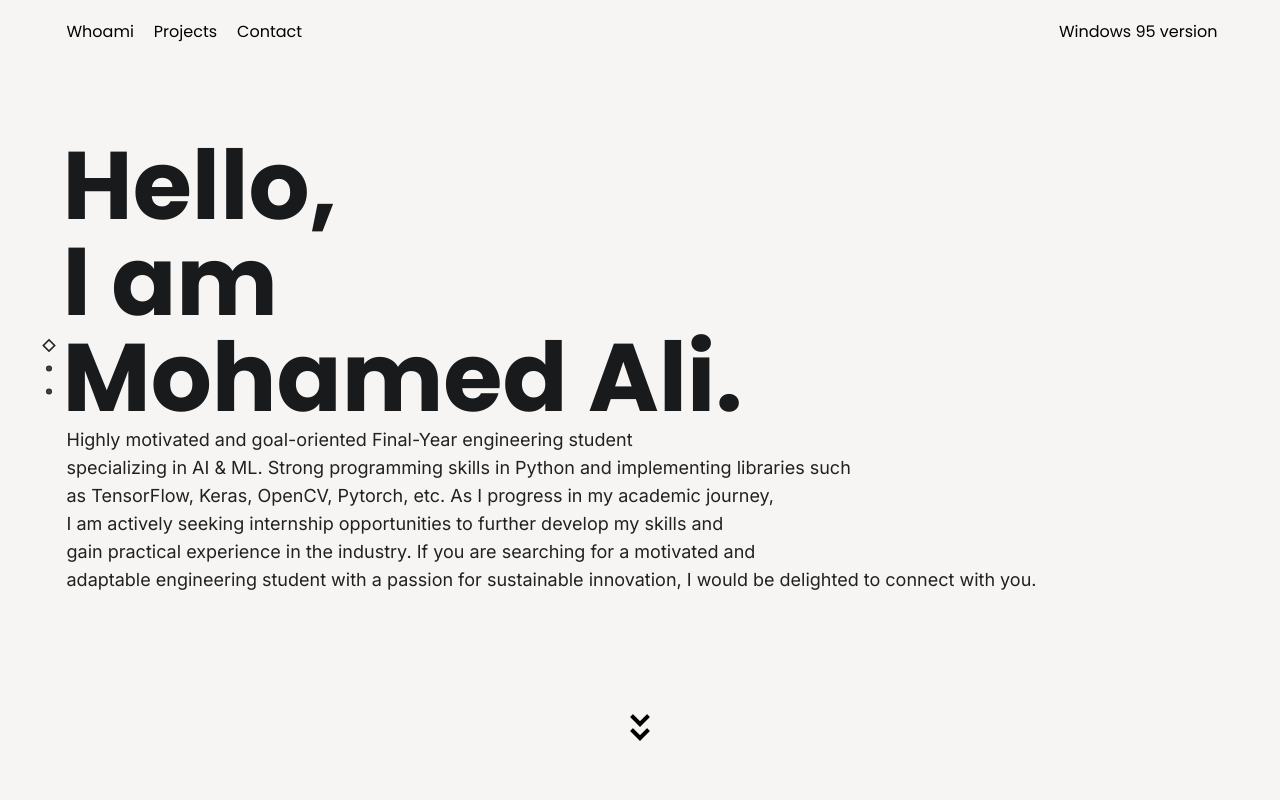
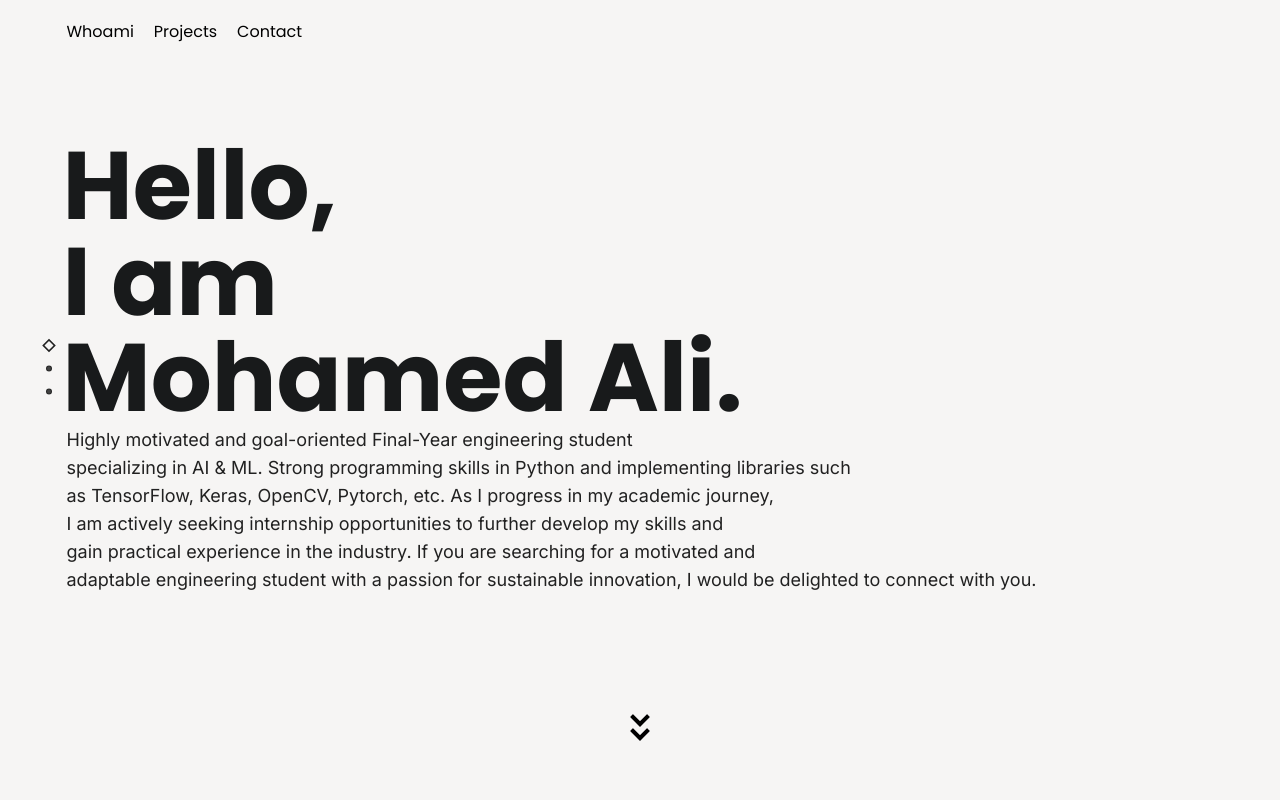
Before and after one commit to priyanshusrivastav212/portfolio, a Next.js app: page / in a window 1280 px wide. Shown: the top 800 px of the page. Built offline with nearby package versions, Linux system fonts and the light colour scheme.

Commit message:
Update navbar.tsx

```diff
--- a/app/components/navbar.tsx
+++ b/app/components/navbar.tsx
@@ -31,13 +31,6 @@ export default function Navbar({ handleLinkClick }: NavProps) {
               </a>
             ))}
           </div>
-          <div>
-            <Link href="https://portfolio-win95.vercel.app" target="_blank" className="w-full">
-              <div className="text-center max-sm:hidden">
-                Windows 95 version
-              </div>
-            </Link>
-          </div>
         </div>
       </nav>
     </header>
```
